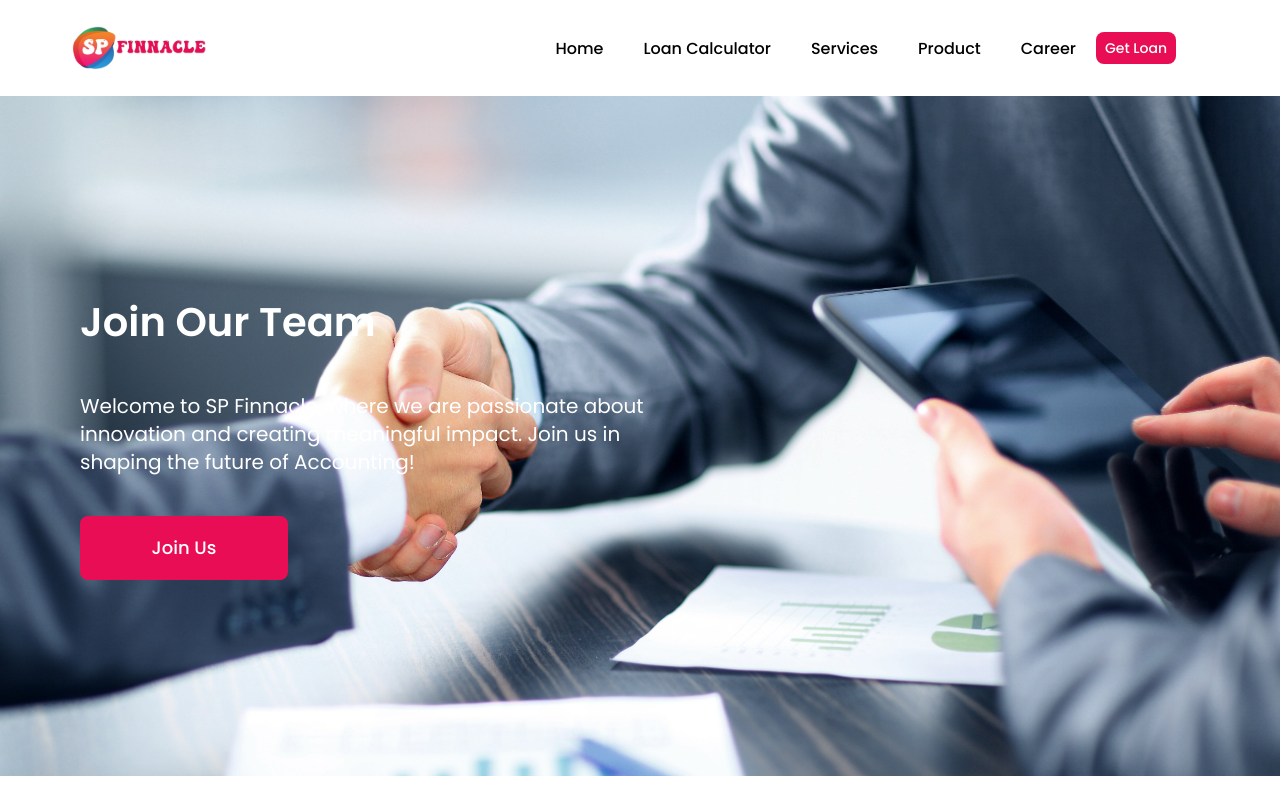
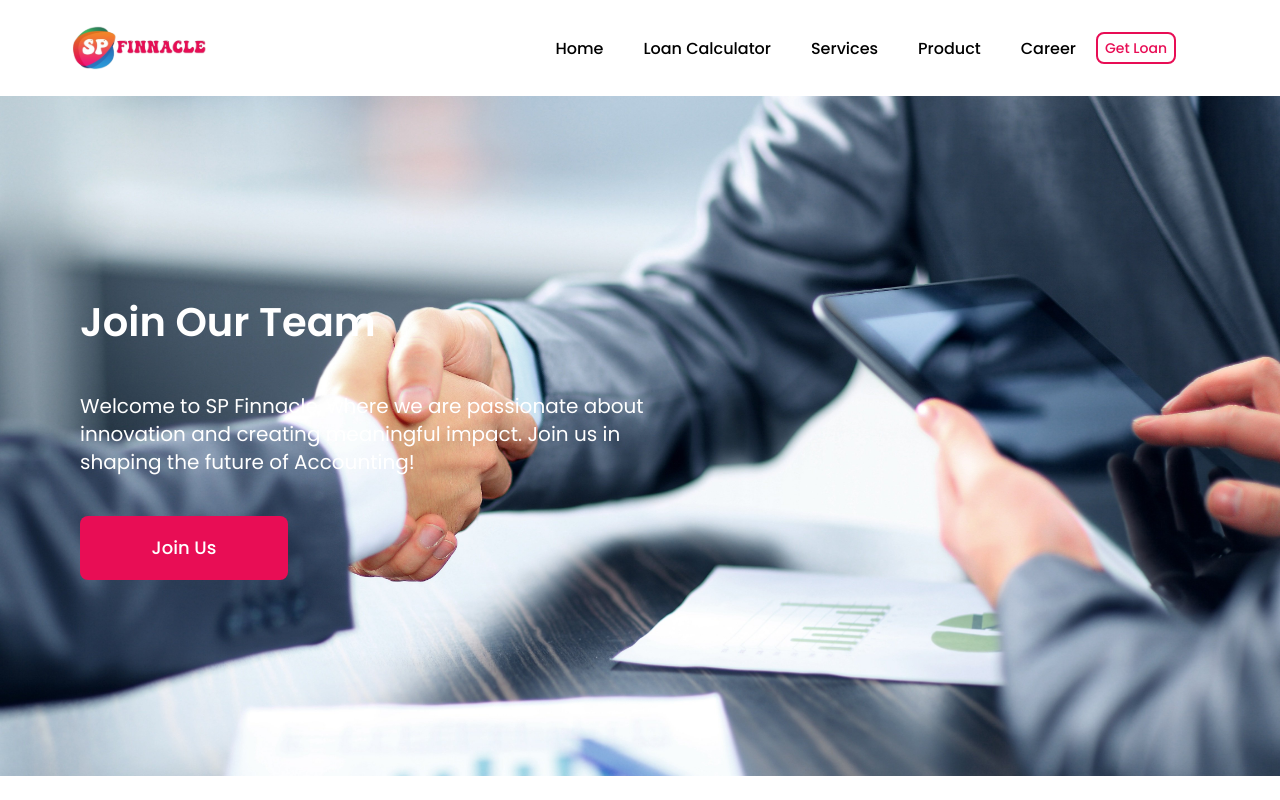
Before and after one commit to selvakumarmg/spfinnacle-web, a React (Create React App) app: page / in a window 1280 px wide. Shown: the top 800 px of the page. Built offline with nearby package versions, Linux system fonts and the light colour scheme.

Commit message:
navbar get loan button design modified

```diff
--- a/src/pages/Index/Navbar.tsx
+++ b/src/pages/Index/Navbar.tsx
@@ -83,7 +83,7 @@ const Navbar: React.FC<NavbarProps> = ({ logo, menuItems }) => {
             </ul>
             <button
               type="button"
-              className="w-20 rounded-lg md:rounded-md h-8 bg-[#E80D55] hover:bg-[hsl(340,89%,58%)] text-[#FFFFFF] text-sm md:text-[10px] font-medium md:w-14 md:h-5 sm:text-sm sm:w-14 sm:h-5"
+              className="w-20 rounded-lg md:rounded-md h-8 border-2 border-[#E80D55] hover:bg-[#E80D55] text-[#E80D55] hover:text-[#FFFFFF] hover:border-[#FFFFFF] text-sm md:text-[10px] font-medium md:w-14 md:h-5 sm:text-sm sm:w-14 sm:h-5"
             >
               Get Loan
             </button>
@@ -107,7 +107,7 @@ const Navbar: React.FC<NavbarProps> = ({ logo, menuItems }) => {
           </ul>
           <button
             type="button"
-            className="w-full h-10 bg-[#E80D55] hover:bg-[hsl(340,89%,58%)] text-[#FFFFFF] text-base font-medium mx-auto"
+            className="w-full h-10 border-2 border-[#E80D55] hover:bg-[#E80D55] text-[#E80D55] hover:text-[#FFFFFF] hover:border-[#FFFFFF] text-base font-medium mx-auto"
           >
             Get Loan
           </button>
```
